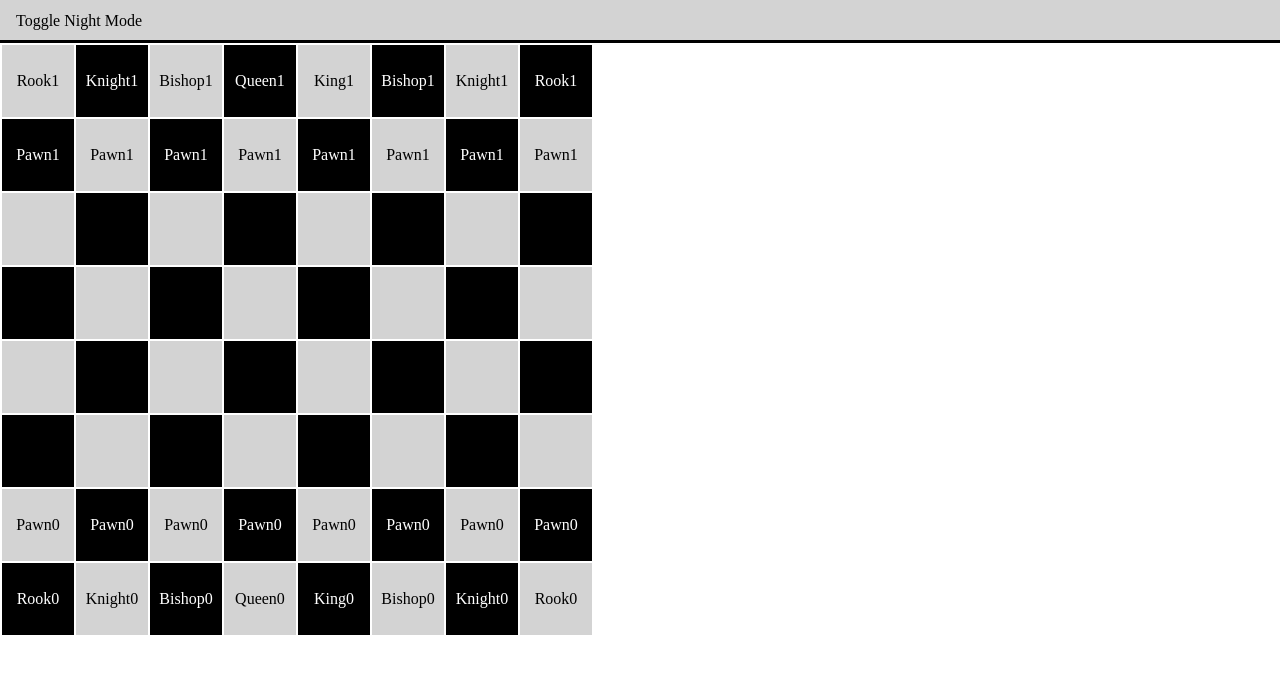
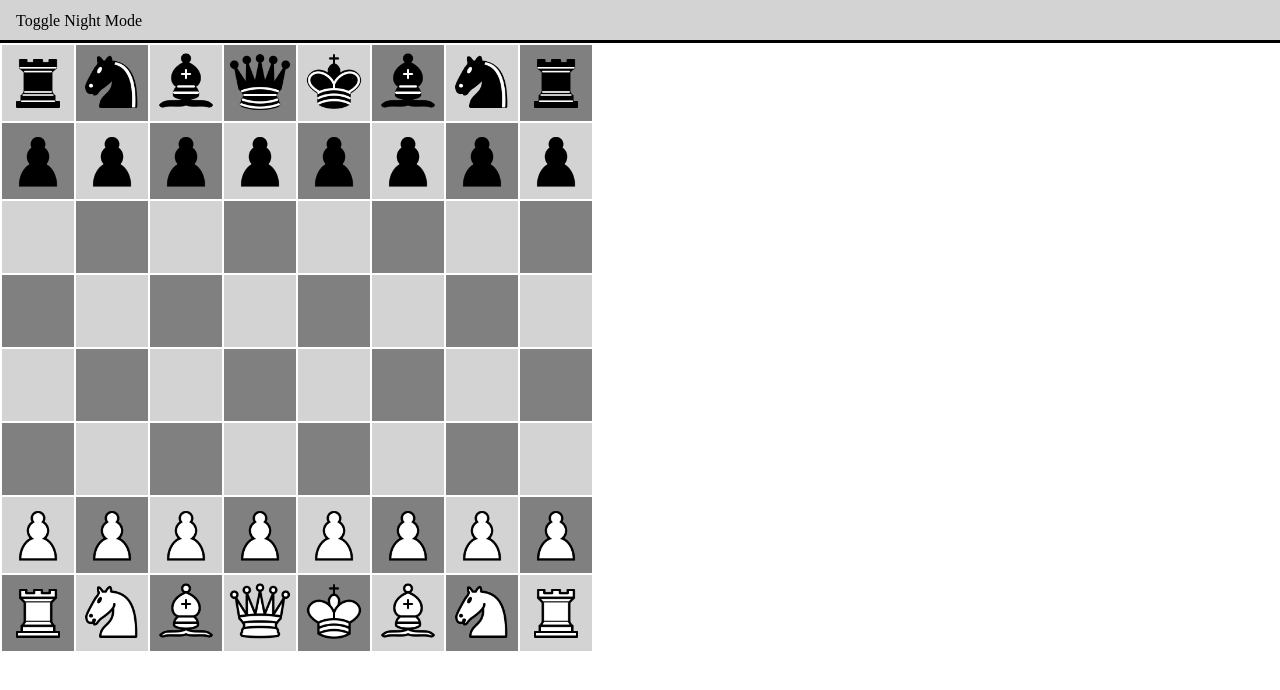
Before and after one commit to lukestead919/ChessGame, a plain HTML site: page index.html in a window 1280 px wide. Drawn offline with Linux system fonts and the light colour scheme.

Commit message:
Adding icons to pieces

```diff
--- a/board.js
+++ b/board.js
@@ -21,16 +21,13 @@ class Board {
             var row = this.squaresBoard[x]
             for (var y = 0; y < row.length; y++) {
                 const piece = this.getPieceAtPosition(x, y)
-                if (piece != null) {
-                    map.set([x, y], piece)
-                }
+                map.set([x, y], piece)
             }
         }
         return map
     }
 
     setFromBoardState(map) {
-        this.getAllSquares().forEach(square => square.piece = null)
         for (const [position, piece] of map.entries()) {
             this.getSquareAtPosition(position[0], position[1]).piece = piece
         }
--- a/display.js
+++ b/display.js
@@ -68,22 +68,20 @@ class Display {
 
                 var piece = square.piece
                 if (piece != null) {
-                    if (piece.player.colour == Player.COLOUR_WHITE) {
-                        td.classList.add("WhitePiece")
-                    }
-                    else {
-                        td.classList.add("BlackPiece")
-                    }
-                    //td.setAttribute("img", piece.getImage())
-                    td.innerHTML = piece.getName() + piece.colour
+                    const iconName = `${piece.player.colourName}${piece.getName()}`
+                    const iconPath = `Sprites/${iconName}.png`
+
+                    var img = new Image()
+                    img.src = iconPath
+                    img.alt = iconName
+                    td.appendChild(img)
                 }
             }
         }
     }
 
     refreshForMoveHistory(moveHistory) {
-        if (moveHistory == null)
-        {
+        if (moveHistory == null) {
             return
         }
         const moveHistoryTableOld = document.getElementById("MoveHistory")
--- a/interface.css
+++ b/interface.css
@@ -22,17 +22,14 @@ html, body {
 
 td
 {
-    border-width: 5px;
     width: 70px;
     height: 70px;
     color: black;
-    text-align: center;
 }
 
 .BlackSquare
 {
-    background-color:black;
-    color: white;
+    background-color:grey;
 }
 
 .WhiteSquare
@@ -55,6 +52,14 @@ td
     background-color: orange;
 }
 
+img {
+    width: 100%;
+    max-width: 100%;
+    /* height: 100%;
+    max-height: 100%; */
+    object-fit: cover;
+}
+
 #banner{
     position: relative;
     height: 5%;
@@ -70,7 +75,7 @@ td
 }
 
 table{
-    border-spacing: 2px 2px;
+    /* border-spacing: 2px 2px; */
     font: arial;
 }
 
--- a/pieces.js
+++ b/pieces.js
@@ -72,10 +72,6 @@ class Piece {
 
     getName() {
         throw new Error("getName is not implemented for " + this.constructor.name)
-    }
-
-    getImage() {
-        throw new Error("getImage is not implemented for " + this.constructor.name)
     }
 
     get colour() {
--- a/player.js
+++ b/player.js
@@ -1,22 +1,17 @@
-class Player
-{
-    static get COLOUR_WHITE() {return 0}
-    static get COLOUR_BLACK() {return 1}
+class Player {
+    static get COLOUR_WHITE() { return 0 }
+    static get COLOUR_BLACK() { return 1 }
 
 
-    constructor(name, colour)
-    {
+    constructor(name, colour) {
         this.name = name
         this.colour = colour
     }
 
-    createInitialPieces(board)
-    {
+    createInitialPieces(board) {
         var pieces = new Array()
-        if (this.colour == Player.COLOUR_WHITE)
-        {
-            for (var i=0; i<board.squaresBoard.length; i++)
-            {
+        if (this.colour == Player.COLOUR_WHITE) {
+            for (var i = 0; i < board.squaresBoard.length; i++) {
                 new Pawn(board, this, i, 1)
             }
             new Rook(board, this, 0, 0)
@@ -28,10 +23,8 @@ class Player
             new Queen(board, this, 3, 0)
             new King(board, this, 4, 0)
         }
-        else if (this.colour == Player.COLOUR_BLACK)
-        {
-            for (var i=0; i<board.squaresBoard.length; i++)
-            {
+        else if (this.colour == Player.COLOUR_BLACK) {
+            for (var i = 0; i < board.squaresBoard.length; i++) {
                 new Pawn(board, this, i, 6)
             }
 
@@ -44,9 +37,17 @@ class Player
             new Queen(board, this, 3, 7)
             new King(board, this, 4, 7)
         }
-        else
-        {
+        else {
             throw new Error("Unknown colour " + this.colour)
         }
     }
+
+    get colourName() {
+        switch (this.colour) {
+            case Player.COLOUR_WHITE:
+                return "White"
+            case Player.COLOUR_BLACK:
+                return "Black"
+        }
+    }
 }
```
Also changed, not shown: Sprites/BlackBishop.png (added), Sprites/BlackKing.png (added), Sprites/BlackKnight.png (added), Sprites/BlackPawn.png (added), Sprites/BlackQueen.png (added), Sprites/BlackRook.png (added), Sprites/WhiteBishop.png (added), Sprites/WhiteKing.png (added), Sprites/WhiteKnight.png (added), Sprites/WhitePawn.png (added), Sprites/WhiteQueen.png (added), Sprites/WhiteRook.png (added).
